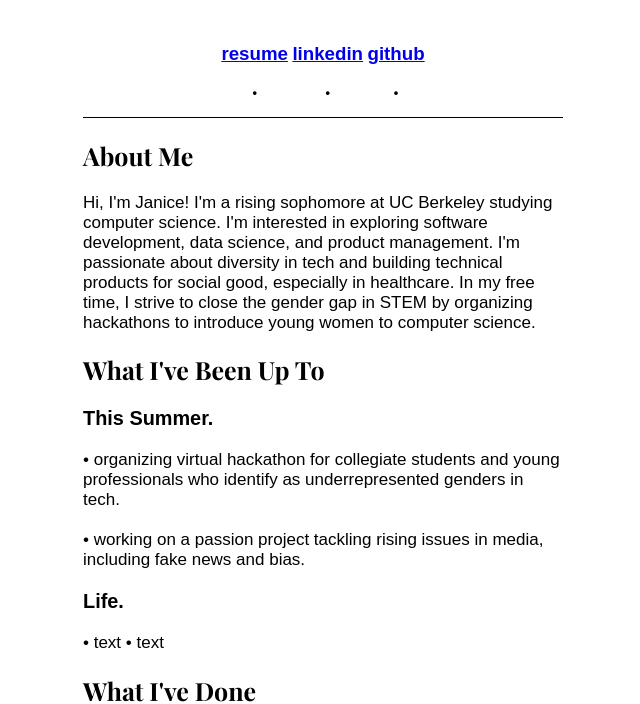
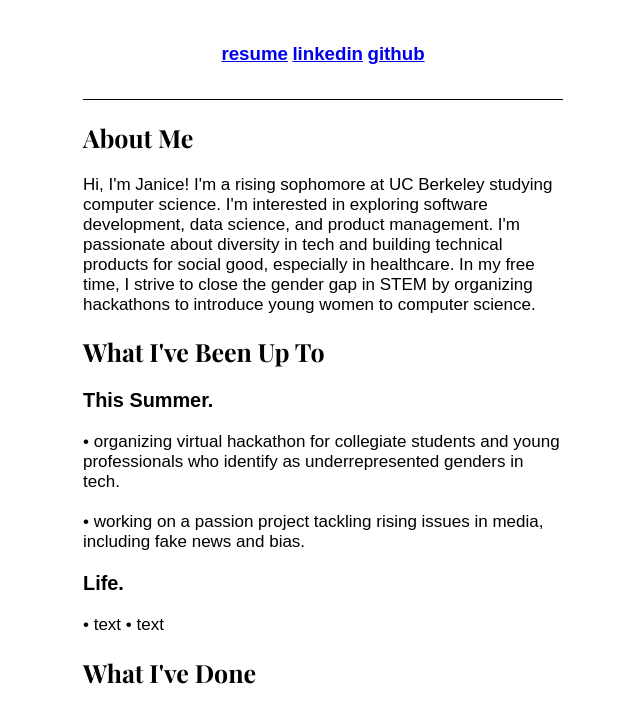
Before and after one commit to liujanice/liujanice.github.io, a plain HTML site: page index.html in a window 1280 px wide. Shown: the part 106-810 px from the top of the page, without its empty margins (317-957 px from the left). Drawn offline with nearby package versions, Linux system fonts and the light colour scheme.

Commit message:
see spacing in nav

```diff
--- a/styles.css
+++ b/styles.css
@@ -73,11 +73,12 @@ nav {
 .nav-link {
     display: inline-block;
 }
-
-.nav-link a::after {
+/* .nav-link a::after*/
+.nav-link.a {
     display: inline-block;
     color: #000;
     content: '  •  ';
+ /*  '  •  ';*/
     font-size: 80%;
     font-weight: bold;
     padding: 0 3px;
```
